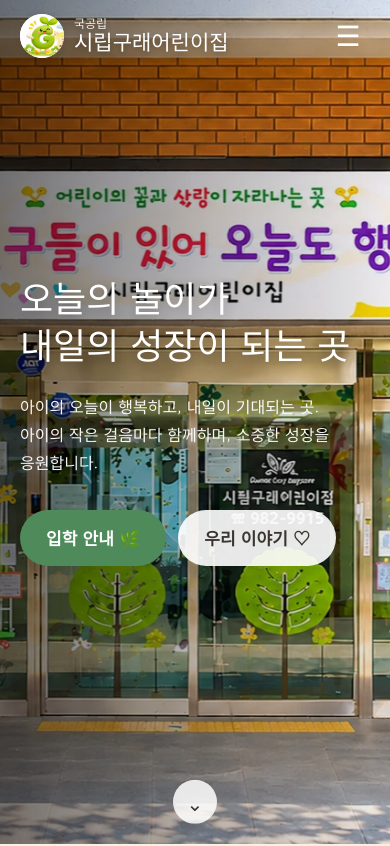
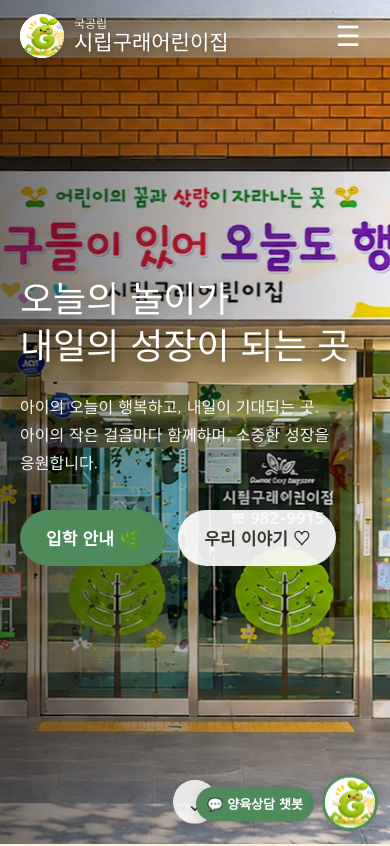
Before and after one commit to ksys2560-ctrl/gurae-daycare, a plain HTML site: page index.html in a window 390 px wide. Shown: the top 846 px of the page. Drawn offline with Linux system fonts and the light colour scheme.

Commit message:
Add files via upload

```diff
--- a/app.js
+++ b/app.js
@@ -40,7 +40,9 @@ if (S.about.show) sections.push({
   html: `<section class="block" id="about"><div class="wrap">
     ${head("🏡", S.about.title)}
     <div class="about">
-      <div class="about-photo reveal"><img src="${esc(S.about.photo)}" alt=""></div>
+      <div class="about-photo reveal">${S.chatbot && S.chatbot.link && S.about.photo === S.chatbot.character
+        ? `<a class="chat-photo" href="${esc(S.chatbot.link)}" target="_blank" rel="noopener" title="${esc(S.chatbot.label)} 열기"><img src="${esc(S.about.photo)}" alt="${esc(S.chatbot.label)} 열기"><span class="chat-hint">💬 캐릭터를 누르면 ${esc(S.chatbot.label)}이 열려요</span></a>`
+        : `<img src="${esc(S.about.photo)}" alt="">`}</div>
       <div class="reveal">
         <h3>${esc(S.about.headline)}</h3>
         <p class="greet">${esc(S.about.greeting)}</p>
@@ -151,6 +153,18 @@ document.getElementById("footLinks").innerHTML = Object.entries(S.links)
   .map(([k, u]) => `<a href="${esc(u)}" target="_blank" rel="noopener">${linkNames[k] || k}</a>`)
   .join("");
 
+/* 오른쪽 아래 떠 있는 캐릭터 → 양육상담 챗봇 */
+if (S.chatbot && S.chatbot.link) {
+  const fab = document.createElement("a");
+  fab.className = "chat-fab";
+  fab.href = S.chatbot.link;
+  fab.target = "_blank";
+  fab.rel = "noopener";
+  fab.setAttribute("aria-label", `${S.chatbot.label} 열기`);
+  fab.innerHTML = `<span class="chat-bubble">💬 ${esc(S.chatbot.label)}</span><span class="chat-char"><img src="${esc(S.chatbot.character)}" alt=""></span>`;
+  document.body.appendChild(fab);
+}
+
 /* ---------- 움직임 ---------- */
 const header = document.getElementById("header");
 const onScroll = () => header.classList.toggle("solid", window.scrollY > 60);
--- a/content.js
+++ b/content.js
@@ -22,6 +22,13 @@ const SITE = {
   address: "경기도 김포시 김포한강4로 564",   // 지도는 이 주소로 찾습니다
   addressDetail: "한가람마을 2단지",          // 주소 뒤에 덧붙여 보이는 글 (없으면 "")
   description: "오늘의 놀이가 내일의 성장이 되는 곳, 시립구래어린이집입니다.", // 카톡·검색에 보이는 소개
+
+  /* ---------- 양육상담 챗봇 (구래 캐릭터를 누르면 열림) ---------- */
+  chatbot: {
+    link: "https://gemini.google.com/gem/5042958c38c9?usp=sharing",   // 없으면 "" → 단추 숨김
+    label: "양육상담 챗봇",                 // 캐릭터 옆 말풍선 글자
+    character: "images/character.webp",    // 오른쪽 아래 떠 있는 캐릭터 그림
+  },
 
   /* ---------- 맨 위 큰 사진 ---------- */
   hero: {
--- a/index.html
+++ b/index.html
@@ -3,11 +3,18 @@
 <head>
   <meta charset="utf-8">
   <meta name="viewport" content="width=device-width, initial-scale=1">
-  <title>우리 어린이집</title>
-  <meta name="description" content="">
-  <meta property="og:title" content="">
-  <meta property="og:description" content="">
-  <meta property="og:image" content="images/hero.jpg">
+  <!-- 카카오톡·문자로 주소를 보낼 때 나오는 미리보기 (이름·소개 글·사진) -->
+  <title>시립구래어린이집</title>
+  <meta name="description" content="오늘의 놀이가 내일의 성장이 되는 곳, 시립구래어린이집입니다.">
+  <meta property="og:type" content="website">
+  <meta property="og:site_name" content="시립구래어린이집">
+  <meta property="og:url" content="https://gurae-daycare.vercel.app/">
+  <meta property="og:title" content="시립구래어린이집">
+  <meta property="og:description" content="오늘의 놀이가 내일의 성장이 되는 곳, 시립구래어린이집입니다.">
+  <meta property="og:image" content="https://gurae-daycare.vercel.app/images/share.jpg">
+  <meta property="og:image:width" content="1200">
+  <meta property="og:image:height" content="630">
+  <link rel="icon" href="images/character.webp">
   <link rel="preconnect" href="https://fonts.googleapis.com">
   <link rel="preconnect" href="https://fonts.gstatic.com" crossorigin>
   <link href="https://fonts.googleapis.com/css2?family=Gowun+Dodum&family=Jua&display=swap" rel="stylesheet">
--- a/style.css
+++ b/style.css
@@ -41,6 +41,24 @@ header .wrap { display: flex; align-items: center; justify-content: space-betwee
 .brand-logo img[src*="character"] { object-position: 8% 50%; }
 .about-photo img[src*="character"] { height: auto; aspect-ratio: 3 / 2; object-fit: contain; background: #fff; padding: 12px; border-radius: 28px; }
 .about-photo:has(img[src*="character"])::before { display: none; }  /* 캐릭터 그림에는 점선 테두리 없음 */
+
+/* 양육상담 챗봇: 소개 칸 캐릭터 그림 */
+.chat-photo { display: block; transition: transform .2s; }
+.chat-photo:hover { transform: translateY(-4px); }
+.chat-hint { display: block; text-align: center; margin-top: 10px; font-size: 15px; font-weight: 700; color: var(--main); }
+/* 양육상담 챗봇: 오른쪽 아래 떠 있는 캐릭터 단추 */
+.chat-fab { position: fixed; right: 20px; bottom: 20px; z-index: 60; display: flex; align-items: center; gap: 8px; }
+.chat-char { width: 68px; height: 68px; border-radius: 50%; background: #fff; overflow: hidden; box-shadow: 0 6px 18px rgba(0,0,0,.22); border: 3px solid var(--main); animation: chatBounce 2.4s ease-in-out infinite; }
+.chat-char img { width: 100%; height: 100%; object-fit: cover; object-position: 8% 50%; }
+.chat-bubble { background: var(--main); color: #fff; font-weight: 700; font-size: 15px; padding: 8px 14px; border-radius: 99px; box-shadow: 0 4px 12px rgba(0,0,0,.18); white-space: nowrap; }
+.chat-fab:hover .chat-char { animation: none; transform: scale(1.08); }
+@keyframes chatBounce { 0%, 100% { transform: translateY(0); } 50% { transform: translateY(-6px); } }
+@media (max-width: 600px) {
+  .chat-fab { right: 12px; bottom: 12px; }
+  .chat-char { width: 56px; height: 56px; }
+  .chat-bubble { font-size: 13px; padding: 6px 11px; }
+}
+@media (prefers-reduced-motion: reduce) { .chat-char { animation: none; } }
 .brand-name { line-height: 1.2; color: #fff; text-shadow: 0 1px 6px rgba(0,0,0,.35); transition: color .3s; }
 .brand-name small { display: block; font-size: 12px; opacity: .9; }
 .brand-name b { font-family: "Jua", sans-serif; font-weight: 400; font-size: 21px; }
```
Also changed, not shown: images/share.jpg (added).
